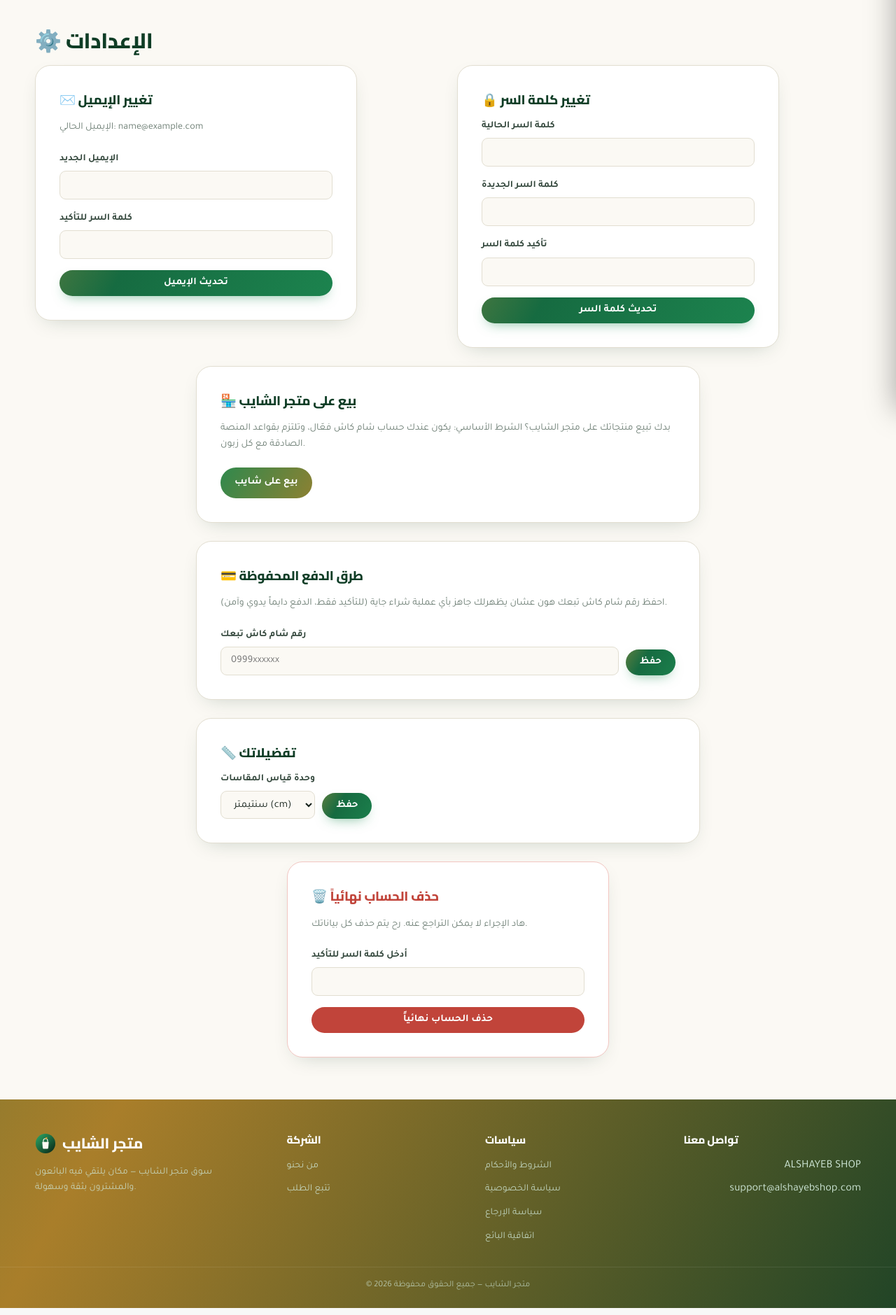
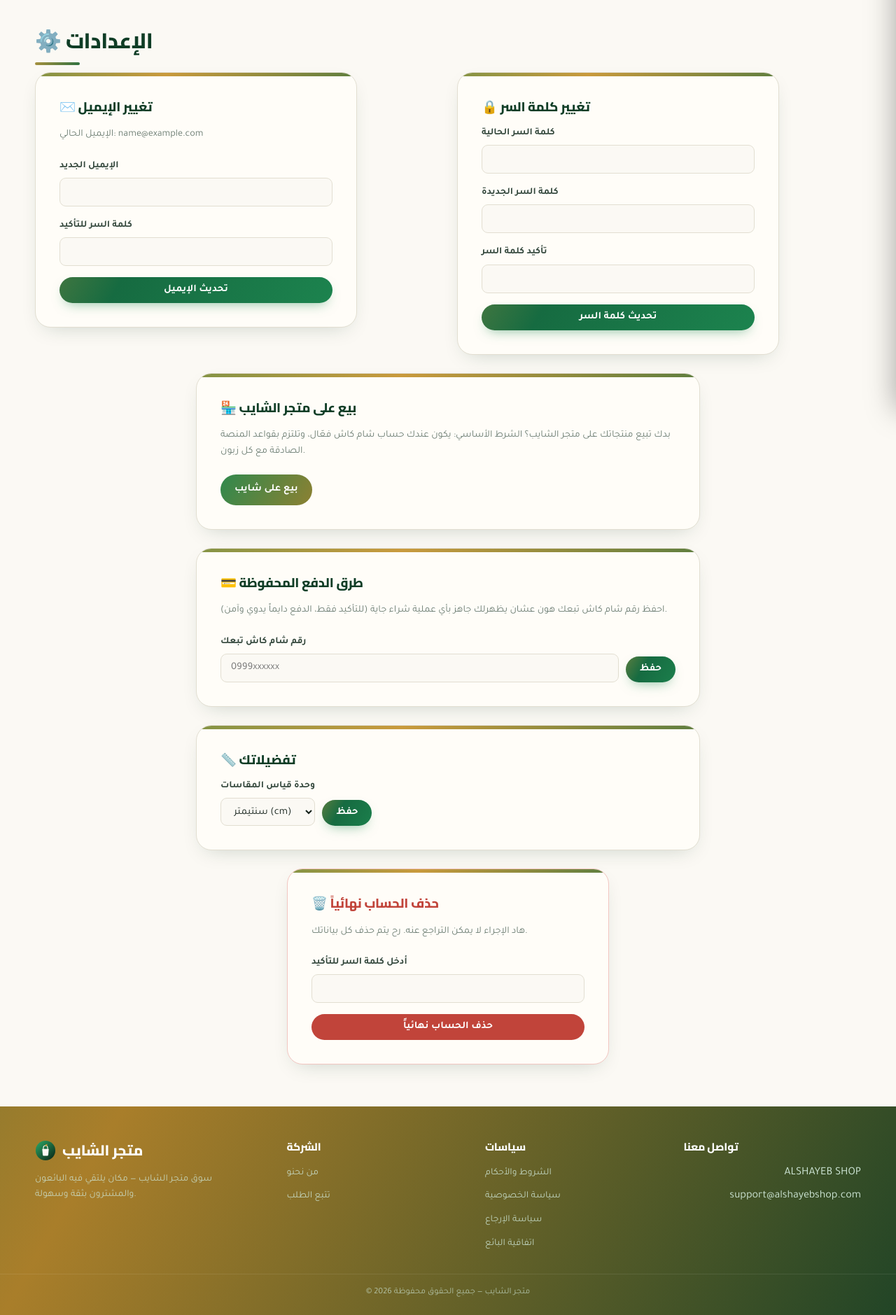
Before and after one commit to yunus-hussein-1/shop1, a Flask app: page /account/settings in a window 1280 px wide. Shown: the part 200-2079 px from the top of the page at 70% size. Run offline with Flask 3, Linux system fonts and the light colour scheme; the visitor is signed in with stand-in values (Sample User, id 1); data that the repository does not hold is empty.

Commit message:
توسيع الحركة الخضراء/الذهبية لتغطي كل صفحة (عناوين الصفحات وبطاقات النماذج بما فيها صفحات الدخول والقانونية)، وتحسين راحة العين: تخفيف سطوع النص بالوضع الليلي، تنعيم الأبيض بالوضع النهاري، إبطاء العناصر المتحركة الصغيرة، ودعم إعداد تقليل الحركة لمن يفضّله

```diff
--- a/static/css/style.css
+++ b/static/css/style.css
@@ -16,7 +16,7 @@
   --ink-500:#6c7d73;
   --line:#e2ded1;
   --danger:#c1443a;
-  --card-bg:#ffffff;
+  --card-bg:#fffdf8;
   --page-bg:var(--sand-050);
   --deep-900:#0f3d26; /* أخضر غامق ثابت لا يتغيّر مع الوضع الليلي/النهاري — للخلفيات الداكنة دايماً */
   --radius-lg:22px;
@@ -261,8 +266,13 @@
 
 /* ---------- forms ---------- */
 .form-card{
-  background:#fff; border:1px solid var(--line); border-radius:var(--radius-lg); padding:34px;
-  max-width:460px; margin:40px auto; box-shadow:var(--shadow-soft);
+  background:var(--card-bg); border:1px solid var(--line); border-radius:var(--radius-lg); padding:34px;
+  max-width:460px; margin:40px auto; box-shadow:var(--shadow-soft); position:relative; overflow:hidden;
+}
+.form-card::before{
+  content:""; position:absolute; top:0; inset-inline-start:0; width:100%; height:5px;
+  background:linear-gradient(120deg,var(--green-600),var(--gold-500),var(--green-700),var(--gold-500));
+  background-size:300% 300%; animation:shayebGradientShift 6s ease infinite;
 }
 .form-card.wide{max-width:720px}
 .form-card h1{font-size:1.5rem; color:var(--green-900); margin-top:0}
@@ -367,7 +377,14 @@
 /* ---------- misc ---------- */
 .empty-state{text-align:center; padding:60px 20px; color:var(--ink-500)}
 .empty-state .leaf{width:70px; height:70px; margin:0 auto 14px; opacity:.5}
-.page-title{font-size:1.9rem; color:var(--green-900); margin:34px 0 10px}
+.page-title{
+  font-size:1.9rem; color:var(--green-900); margin:34px 0 10px; position:relative; display:inline-block; padding-bottom:10px;
+}
+.page-title::after{
+  content:""; position:absolute; bottom:0; inset-inline-start:0; width:64px; height:4px; border-radius:4px;
+  background:linear-gradient(120deg,var(--green-600),var(--gold-500),var(--green-700));
+  background-size:300% 300%; animation:shayebGradientShift 5s ease infinite;
+}
 .prose{max-width:760px; margin:0 auto; color:var(--ink-700); font-size:.98rem}
 .prose h2{color:var(--green-900); margin-top:30px}
 .prose li{margin-bottom:6px}
```
Also changed, not shown: other parts of static/css/style.css (+20 -15 lines).
